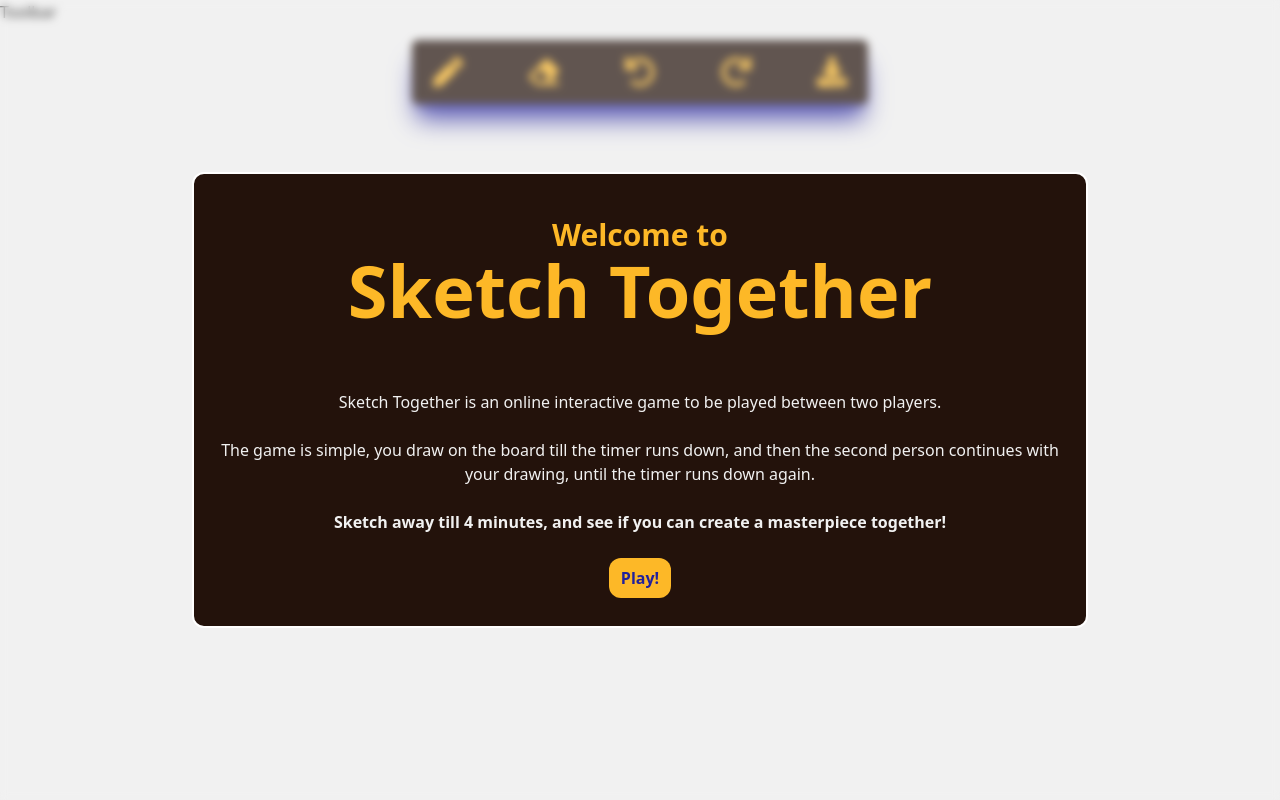
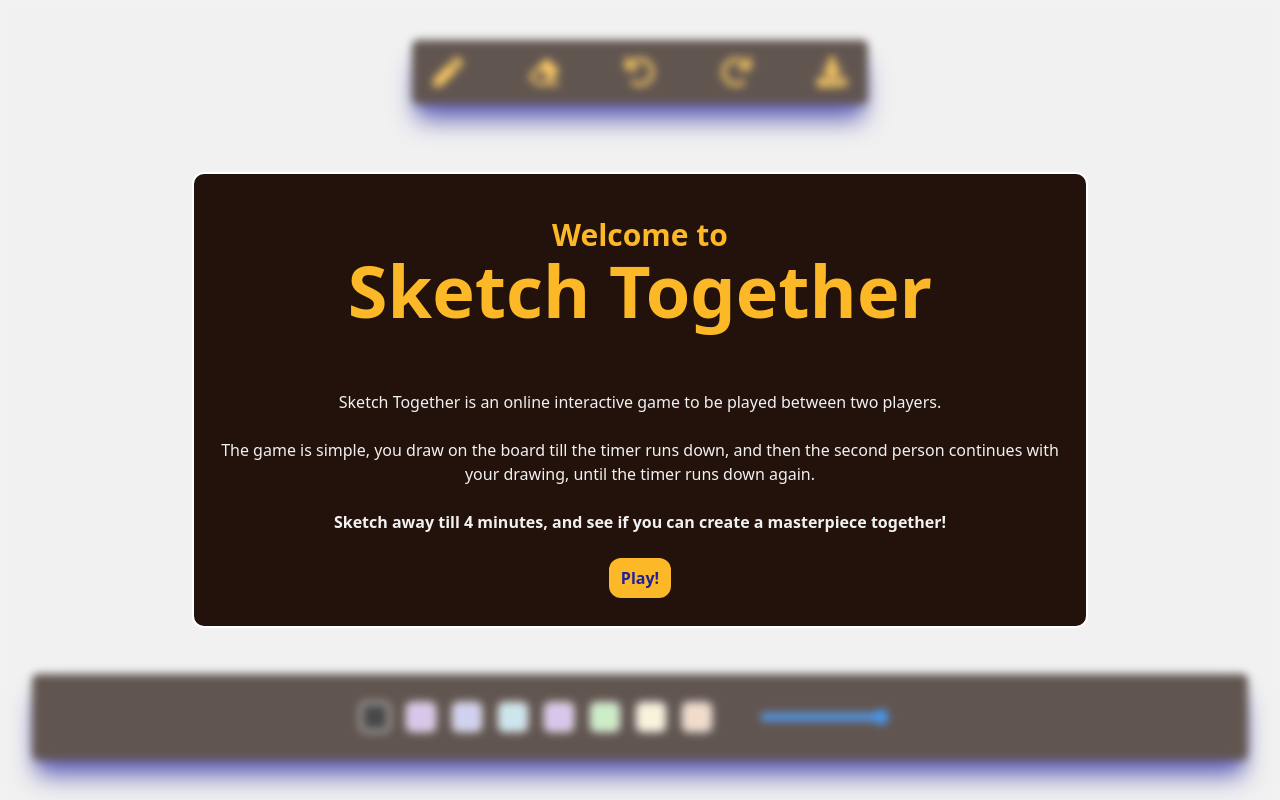
Before and after one commit to KartikChinda/sketchTogether, a Next.js app: page / in a window 1280 px wide. Built offline with nearby package versions, Linux system fonts and the light colour scheme.

Commit message:
Added UI for the toolbar

```diff
--- a/app/components/Toolbar.tsx
+++ b/app/components/Toolbar.tsx
@@ -1,8 +1,32 @@
 import React from 'react'
+import { colors } from '../contants'
 
 const Toolbox = () => {
+
+    const handleBrushSize = () => {
+
+    }
+
+
+
     return (
-        <div>Toolbar</div>
+        <div className='absolute bottom-10 bg-[#23120B] w-[95%] md:w-[1/4] left-1/2 rounded-md  px-2 py-1 duration-75 translate-x-[-50%] flex flex-row md:gap-10 gap-5 hover:px-5 hover:py-2 shadow-xl shadow-[#21209C]'>
+            <div className='flex flex-col md:flex-row overflow-hidden p-1 md:p-4 mx-auto justify-center items-center'>
+                <div className='flex'>
+                    {colors.map((col) => {
+                        return (
+                            <div id={col} className='border-2 p-1 m-2 border-white h-[30px] w-[30px] rounded-md hover:border-[#FDB827] ' style={{ backgroundColor: col }}></div>
+                        )
+                    })}
+                </div>
+
+                <input className='md:ml-10 mt-4 md:mt-0' type="range" min={1} max={10} step={1} onChange={handleBrushSize} />
+            </div>
+            <div>
+
+            </div>
+
+        </div>
     )
 }
 
--- /dev/null
+++ b/app/contants.ts
@@ -0,0 +1,10 @@
+export const colors = [
+    "#000",
+    "#CFB3E8",
+    "#C2C3F0",
+    "#BDE1ED",
+    "#CFB3E8",
+    "#BBEBB2",
+    "#FCF4D3",
+    "#F2D2BA",
+]
--- a/app/page.tsx
+++ b/app/page.tsx
@@ -6,10 +6,10 @@ import Toolbox from "./components/Toolbar";
 
 export default function Home() {
 
-  const [viewModel, setviewModel] = useState(true)
+  const [viewModel, setviewModel] = useState<boolean>(true)
 
 
-  const handleModel = () => {
+  const handleModel = (): void => {
     setviewModel(false);
   }
 
```
